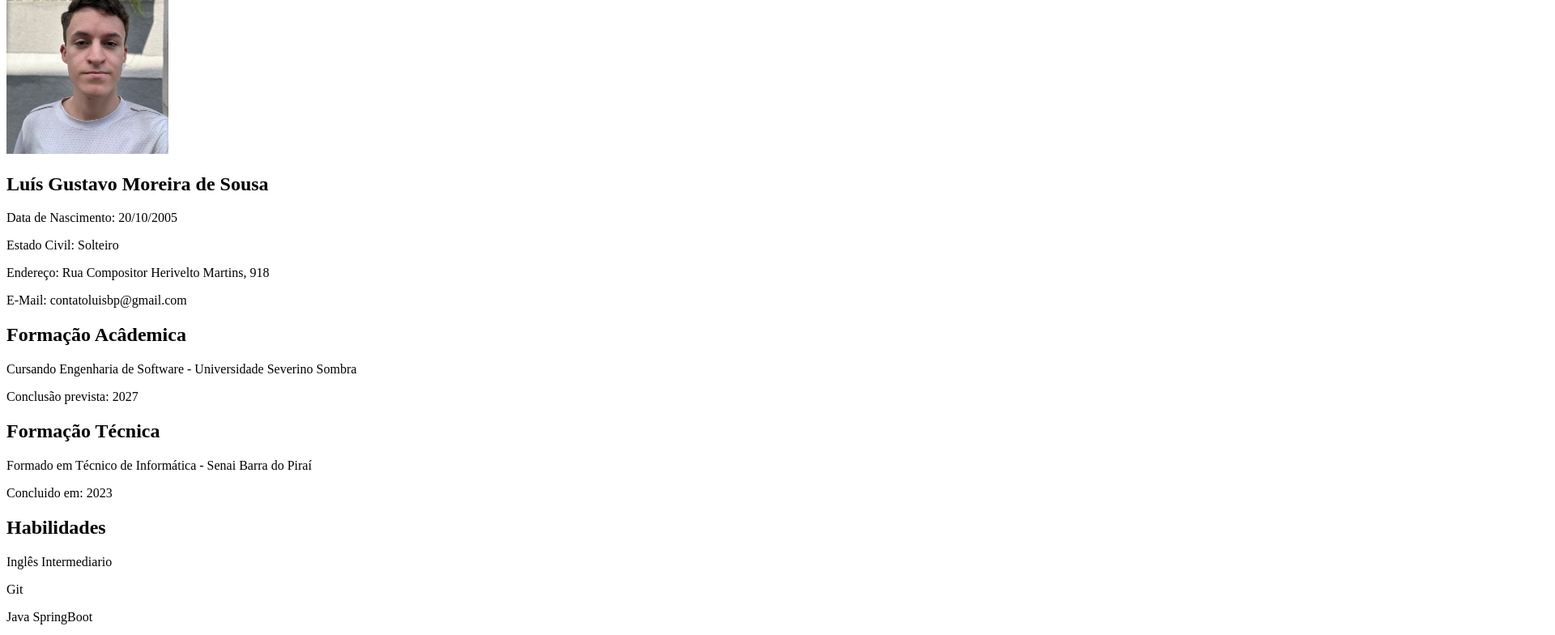
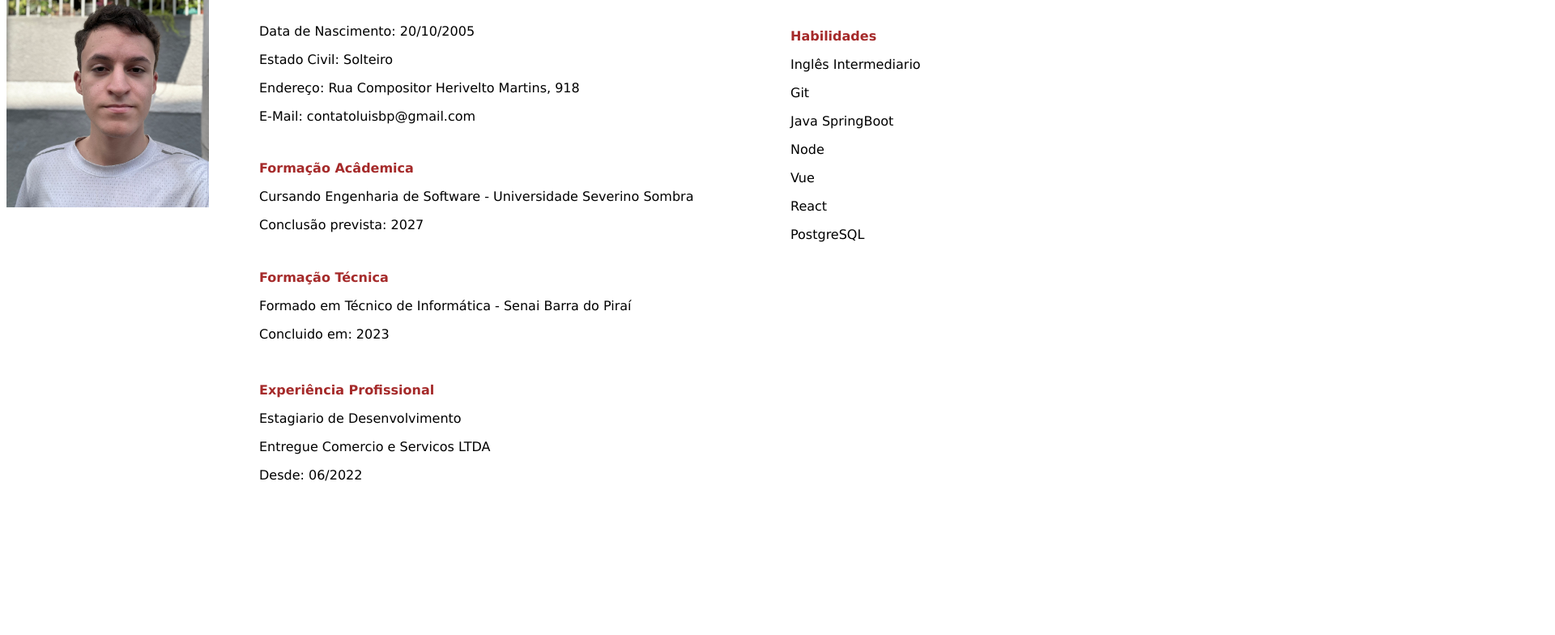
Before and after one commit to luisgustavo777/curriculosEmWeb, a plain HTML site: page index.html in a window 1280 px wide. Shown: the part 85-869 px from the top of the page at 81% size, 1920 px wide, since content can reach past the window. Drawn offline with Linux system fonts and the light colour scheme.

Commit message:
criar o css da pagina

```diff
--- a/index.html
+++ b/index.html
@@ -4,28 +4,36 @@
     <meta charset="UTF-8">
     <meta name="viewport" content="width=device-width, initial-scale=1.0">
     <title>Curriculum 1</title>
+    <link rel="stylesheet" href="style.css">
 </head>
 <body>
-    <img src="fotominha.JPEG" width="200px" alt="Foto de Luís Gustavo">
-    <h2>Luís Gustavo Moreira de Sousa</h2>
-    <p>Data de Nascimento: 20/10/2005</p>
-    <p>Estado Civil: Solteiro</p>
-    <p>Endereço: Rua Compositor Herivelto Martins, 918</p>
-    <p>E-Mail: contatoluisbp@gmail.com</p>
+    <img src="fotominha.JPEG" width="250px" alt="Foto de Luís Gustavo">
 
-    <div>
+    <div class="meuNome">
+        <h1>Luís Gustavo Moreira de Sousa</h1>
+   </div>
+
+
+    <div class="informacoes">
+        <p>Data de Nascimento: 20/10/2005</p>
+        <p>Estado Civil: Solteiro</p>
+        <p>Endereço: Rua Compositor Herivelto Martins, 918</p>
+        <p>E-Mail: contatoluisbp@gmail.com</p>
+    </div>
+
+    <div class="formacaoAcademica">
         <strong><h2><b>Formação Acâdemica</b></h2></strong>
         <p>Cursando Engenharia de Software - Universidade Severino Sombra</p>
         <p>Conclusão prevista: 2027</p>
     </div>
 
-    <div>
+    <div class="formacaoTecnica">
         <strong><h2><b>Formação Técnica</b></h2></strong>
         <p>Formado em Técnico de Informática - Senai Barra do Piraí</p>
         <p>Concluido em: 2023</p>
     </div>
 
-    <div>
+    <div class="habilidades">
         <strong><h2><b>Habilidades</b></h2></strong>
         <p>Inglês Intermediario</p>
         <p>Git</p>
@@ -36,7 +44,7 @@
         <p>PostgreSQL</p>
     </div>
 
-    <div>
+    <div class="experienciaProfissional">
         <strong><h2><b>Experiência Profissional</b></h2></strong>
         <p>Estagiario de Desenvolvimento</p>
         <p>Entregue Comercio e Servicos LTDA</p>
--- /dev/null
+++ b/style.css
@@ -0,0 +1,61 @@
+h1{
+    color: cadetblue;
+    font-size: 2rem;
+}
+
+h2 {
+    color: brown;
+    font-size: 1rem;
+}
+
+div{
+    color: black;
+    font-family:Verdana, Geneva, Tahoma, sans-serif;
+}
+
+*{
+    padding: 0;
+    margin: 25;
+    box-sizing: border-box;
+}
+
+.meuNome{
+    position: relative;
+    left: 19rem;
+    bottom: 21rem;
+}
+
+.informacoes{
+    position: relative;
+    left: 19rem;
+    padding: 0.5rem;
+    bottom: 21rem;
+}
+
+.formacaoAcademica{
+    position: relative;
+    left: 19rem;
+    padding: 0.5rem;
+    bottom: 21rem;
+}
+
+.formacaoTecnica{
+    position: relative;
+    left: 19rem;
+    padding: 0.5rem;
+    bottom: 21rem;
+}
+
+.experienciaProfissional{
+    position: relative;
+    left: 19rem;
+    padding: 0.5rem;
+    bottom: 40rem;
+}
+
+.habilidades{
+    position: relative;
+    left: 60rem;
+    padding: 0.5rem;
+    bottom: 48rem;
+}
```
